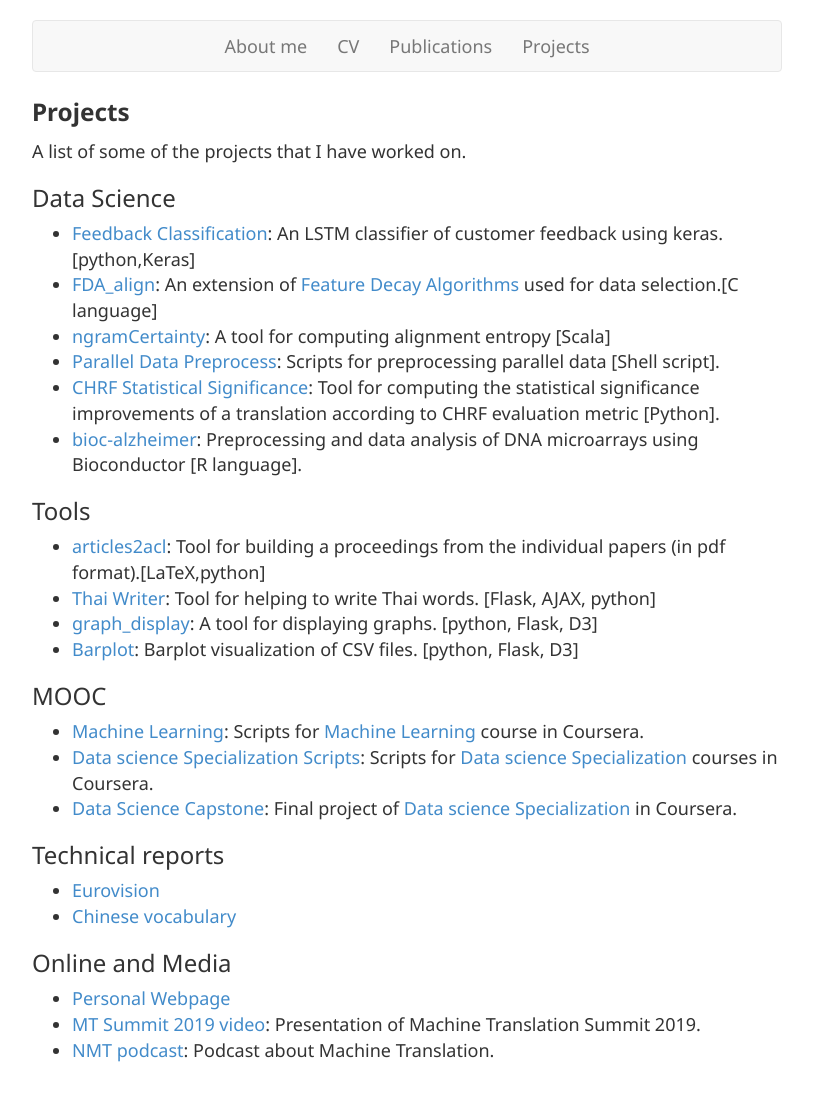
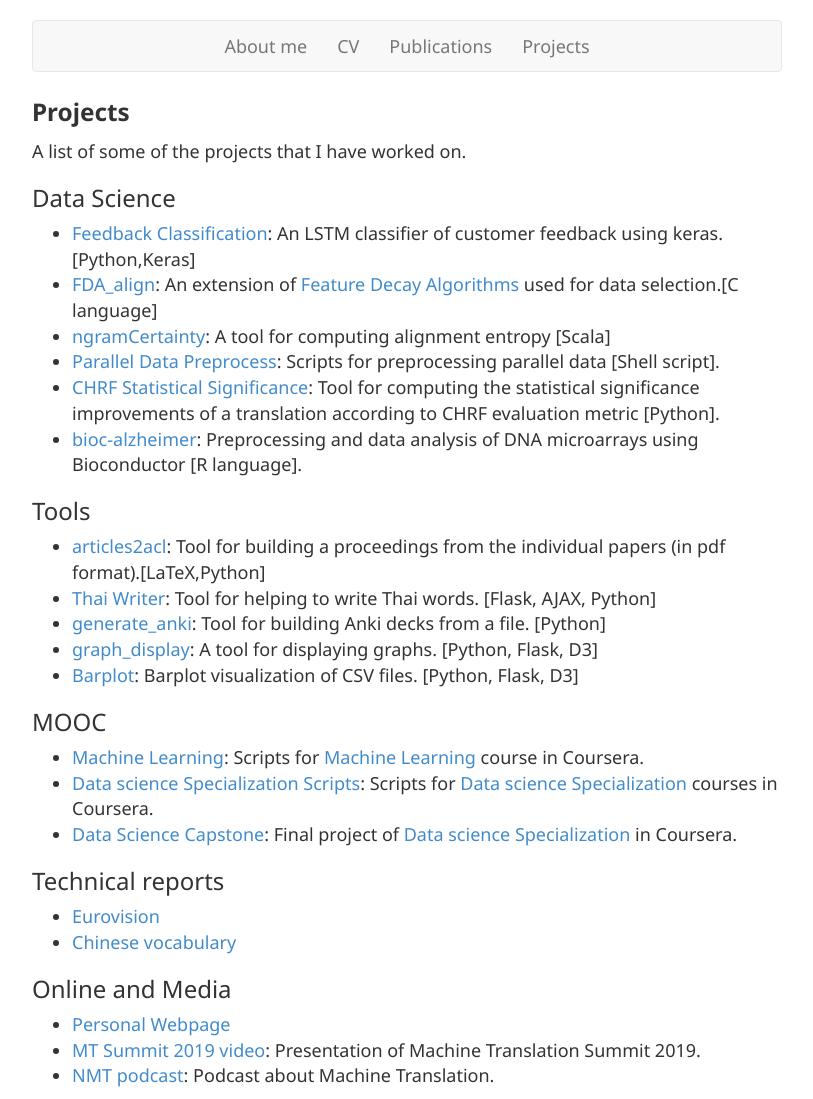
Before and after one commit to alberto-poncelas/alberto-poncelas.github.io, a Jekyll site: the page built from projects.md, in a window 1280 px wide. Shown: the whole page, without its empty margins (233-1046 px from the left). Built offline with Jekyll 4.4.1, drawn with Linux system fonts in a browser that asks for light colours; nearby versions of some CDN libraries; before the commit the page ends 1073 px from its top, so only the background shows below that.

Commit message:
project added

```diff
--- a/projects.md
+++ b/projects.md
@@ -8,7 +8,7 @@ layout: default
 A list of some of the projects that I have worked on.
 
 ### Data Science
-* [Feedback Classification](https://github.com/alberto-poncelas/feedback_classification): An LSTM classifier of customer feedback using keras. [python,Keras]
+* [Feedback Classification](https://github.com/alberto-poncelas/feedback_classification): An LSTM classifier of customer feedback using keras. [Python,Keras]
 * [FDA_align](https://github.com/alberto-poncelas/FDA_alignEntr): An extension of [Feature Decay Algorithms](https://github.com/bicici/FDA) used for data selection.[C language]
 * [ngramCertainty](https://github.com/alberto-poncelas/ngramCertainty): A tool for computing alignment entropy [Scala]
 * [Parallel Data Preprocess](https://github.com/alberto-poncelas/Parallel_Data_Preprocess): Scripts for preprocessing parallel data [Shell script].
@@ -16,10 +16,11 @@ A list of some of the projects that I have worked on.
 * [bioc-alzheimer](https://github.com/alberto-poncelas/bioc-alzheimer): Preprocessing and data analysis of DNA microarrays using Bioconductor [R language].
 
 ### Tools
-* [articles2acl](https://github.com/alberto-poncelas/articles2acl): Tool for building a proceedings from the individual papers (in pdf format).[LaTeX,python]
-* [Thai Writer](https://github.com/alberto-poncelas/thai_writer): Tool for helping to write Thai words. [Flask, AJAX, python]
-* [graph_display](https://github.com/alberto-poncelas/graph_display): A tool for displaying graphs. [python, Flask, D3]
-* [Barplot](https://github.com/alberto-poncelas/data_explorer): Barplot visualization of CSV files. [python, Flask, D3]
+* [articles2acl](https://github.com/alberto-poncelas/articles2acl): Tool for building a proceedings from the individual papers (in pdf format).[LaTeX,Python]
+* [Thai Writer](https://github.com/alberto-poncelas/thai_writer): Tool for helping to write Thai words. [Flask, AJAX, Python]
+* [generate_anki](https://github.com/alberto-poncelas/generate_anki): Tool for building Anki decks from a file. [Python]
+* [graph_display](https://github.com/alberto-poncelas/graph_display): A tool for displaying graphs. [Python, Flask, D3]
+* [Barplot](https://github.com/alberto-poncelas/data_explorer): Barplot visualization of CSV files. [Python, Flask, D3]
 
 ### MOOC
 * [Machine Learning](https://github.com/alberto-poncelas/ML_course): Scripts for [Machine Learning](https://www.coursera.org/learn/machine-learning) course in Coursera.
```
